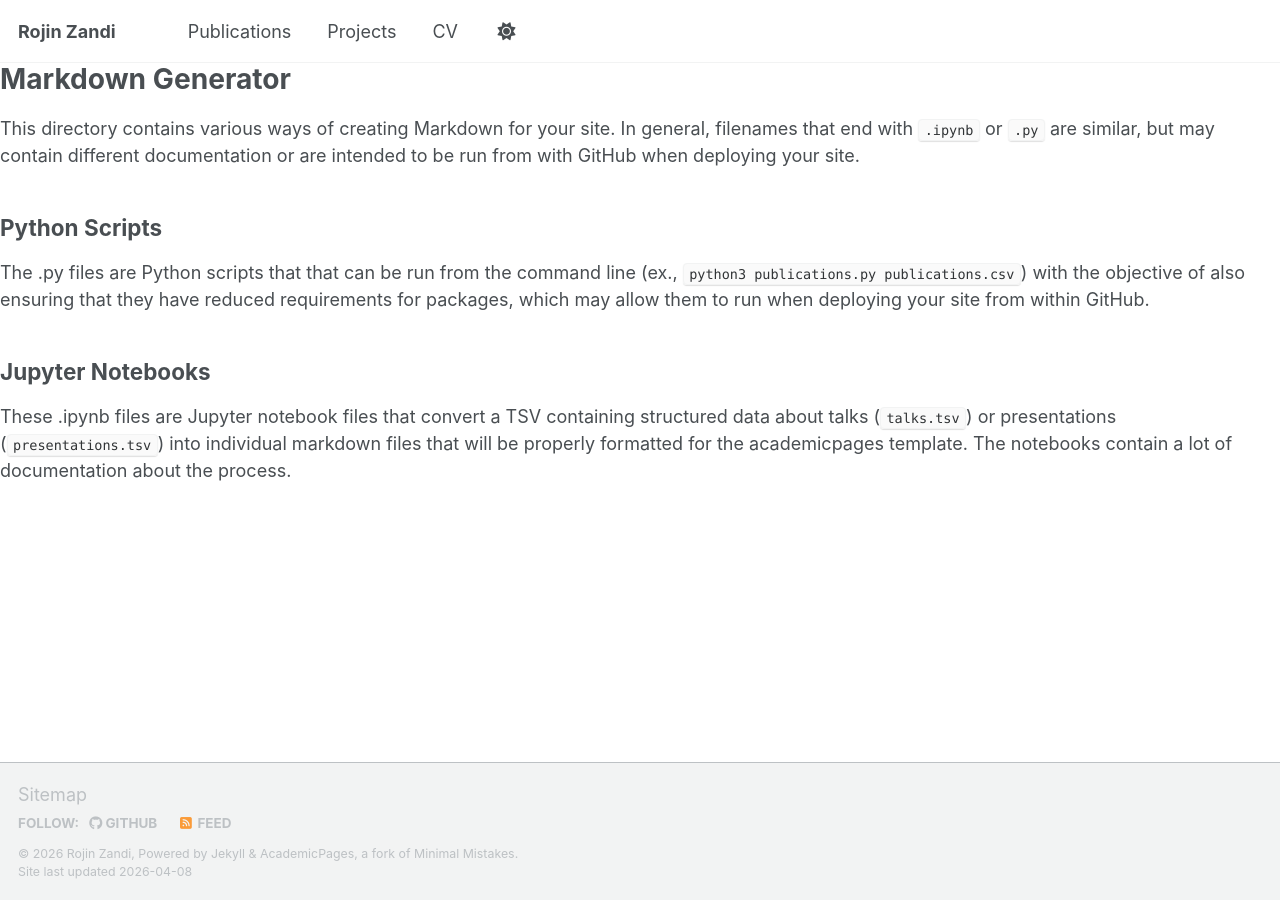
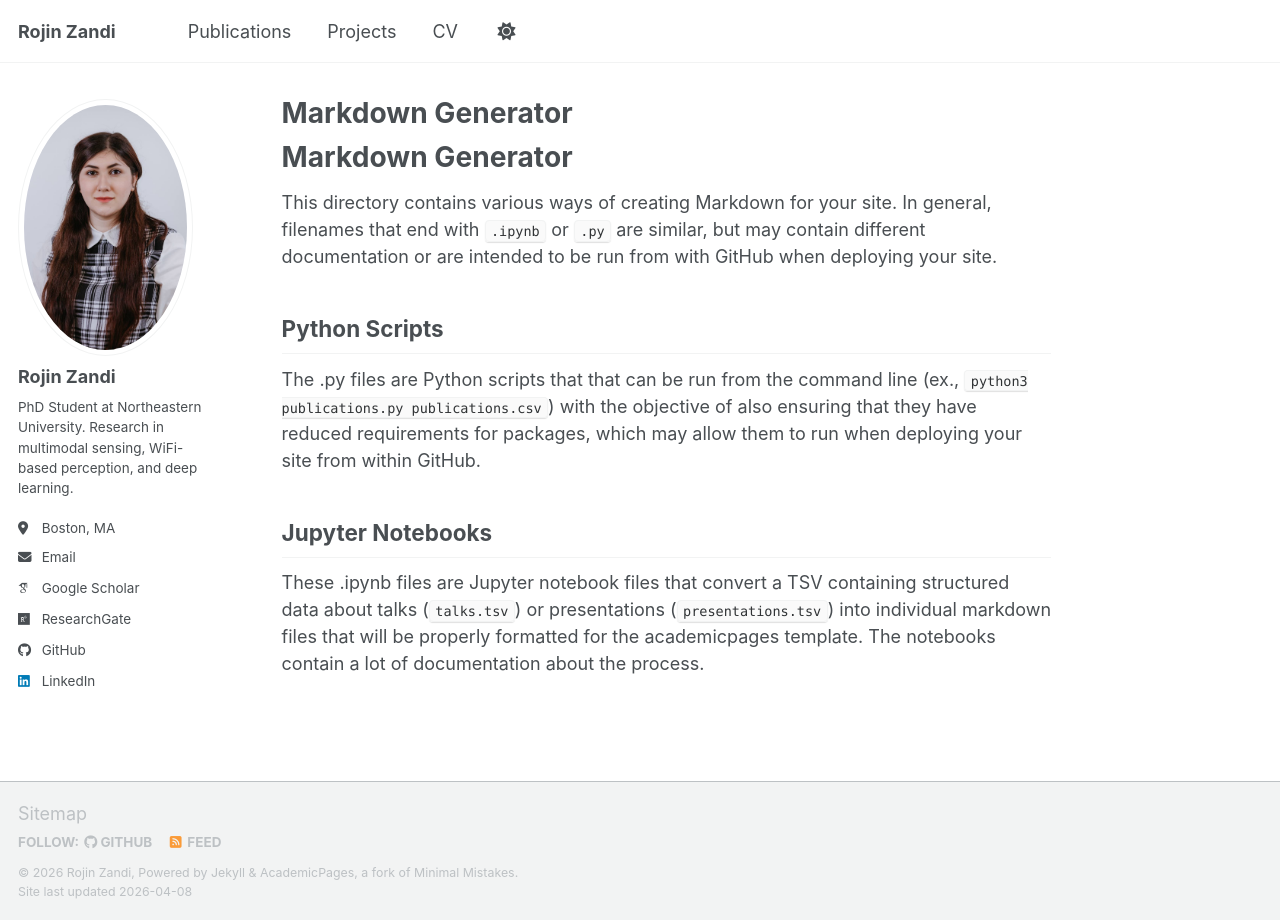
Before and after one commit to RojinZandi/RojinZandi.github.io, a Jekyll site: the page built from markdown_generator/README.md, in a window 1280 px wide. Built offline with Jekyll 4.4.1, drawn with Linux system fonts in a browser that asks for light colours; some web fonts are replaced; our own code applies the rules of GitHub Pages for plain Markdown files; a script bundle is joined from its source files by our own code; library files that are not in the unit come from our copies; some of the changed lines change nothing that is shown.

Commit message:
Revise site settings and author information
Updated site configuration with new author details and site settings.

```diff
--- a/_config.yml
+++ b/_config.yml
@@ -1,46 +1,330 @@
-# ---- SITE SETTINGS ----
-locale:                  "en-US"
-title:                   "Rojin Zandi"
-title_separator:         "-"
-name:                    "Rojin Zandi"
-description:             "PhD Student | Multimodal Sensing & Deep Learning"
-url:                     "https://rojinzandi.github.io"
-baseurl:                 ""
+# Welcome to Jekyll!
+#
+# This config file is meant for settings that affect your entire site, values
+# which you are expected to set up once and rarely need to edit after that.
+# For technical reasons, this file is *NOT* reloaded automatically when you use
+# `jekyll serve -l -H localhost`. If you change this file, please restart the
+# server process.
 
-# ---- SITE AUTHOR ----
+# Basic Site Settings
+locale                   : "en-US"
+site_theme               : "default"
+title                    : "Rojin Zandi"
+title_separator          : "-"
+name                     : &name "Rojin Zandi"
+description              : &description "PhD Student | Multimodal Sensing & Deep Learning"
+url                      : https://rojinzandi.github.io
+baseurl                  : ""
+repository               : "RojinZandi/RojinZandi.github.io"
+
+# Site Author
 author:
-  name:          "Rojin Zandi"
-  avatar:        "/images/profile.jpg"
-  bio:           "PhD Student at Northeastern University. Research in multimodal sensing, WiFi-based perception, and deep learning."
-  location:      "Boston, MA"
-  employer:
-  pubmed:
-  googlescholar: "https://scholar.google.com/citations?user=BYS_v0kAAAAJ&hl=en"
-  email:         "zandi.r@northeastern.edu"
-  researchgate:  "https://www.researchgate.net/profile/Rojin-Zandi"
-  uri:
-  bitbucket:
-  codepen:
-  dribbble:
-  flickr:
+  avatar           : "profile.jpg"
+  name             : "Rojin Zandi"
+  pronouns         :
+  bio              : "PhD Student at Northeastern University. Research in multimodal sensing, WiFi-based perception, and deep learning."
+  location         : "Boston, MA"
+  employer         :
+  uri              :
+  email            : "zandi.r@northeastern.edu"
+
+  # Academic websites
+  academia         :
+  arxiv            :
+  googlescholar    : "https://scholar.google.com/citations?user=BYS_v0kAAAAJ&hl=en"
+  inspire-hep      :
+  impactstory      :
+  orcid            :
+  semantic         :
+  ssrn             :
+  pubmed           :
+  researchgate     : "https://www.researchgate.net/profile/Rojin-Zandi"
+  scopus           :
+  zotero           :
+
+  # Repositories and software development
+  bitbucket        :
+  codepen          :
+  dribbble         :
+  github           : "RojinZandi"
+  kaggle           :
+  stackoverflow    :
+
+  # Social media
+  artstation       :
+  bluesky          :
+  facebook         :
+  flickr           :
+  foursquare       :
+  goodreads        :
+  google_plus      :
+  keybase          :
+  instagram        :
+  lastfm           :
+  linkedin         : "rojin-zandi"
+  mastodon         :
+  medium           :
+  pinterest        :
+  soundcloud       :
+  steam            :
+  telegram         :
+  tumblr           :
+  twitter          :
+  vine             :
+  weibo            :
+  wikipedia        :
+  xing             :
+  youtube          :
+  zhihu            :
+
+# Publication Category
+publication_category:
+  books:
+    title: 'Books'
+  manuscripts:
+    title: 'Journal Articles'
+  conferences:
+    title: 'Conference Papers'
+
+# Site Settings
+teaser                   :
+breadcrumbs              : false
+words_per_minute         : 160
+future                   : true
+read_more                : "disabled"
+talkmap_link             : false
+comments:
+  provider               :
+  disqus:
+    shortname            :
+  discourse:
+    server               :
   facebook:
-  foursquare:
-  github:        "RojinZandi"
-  google_plus:
-  keybase:
-  instagram:
-  impactstory:
-  lastfm:
-  linkedin:      "rojin-zandi"
-  orcid:
-  pinterest:
-  soundcloud:
-  stackoverflow:
-  steam:
-  tumblr:
-  twitter:
-  vine:
-  weibo:
-  xing:
-  youtube:
-  wikipedia:
+    appid                :
+    num_posts            :
+    colorscheme          :
+staticman:
+  allowedFields          : ['name', 'email', 'url', 'message']
+  branch                 : "gh-pages"
+  commitMessage          : "New comment."
+  filename               : comment-{@timestamp}
+  format                 : "yml"
+  moderation             : true
+  path                   : "_data/comments/{options.slug}"
+  requiredFields         : ['name', 'email', 'message']
+  transforms:
+    email                : "md5"
+  generatedFields:
+    date:
+      type               : "date"
+      options:
+        format           : "iso8601"
+atom_feed:
+  hide                   : false
+  path                   :
+
+
+# SEO Related
+google_site_verification :
+bing_site_verification   :
+alexa_site_verification  :
+yandex_site_verification :
+
+
+# Social Sharing
+twitter:
+  username               : &twitter
+facebook:
+  username               :
+  app_id                 :
+  publisher              :
+og_image                 :
+og_description           :
+social:
+  type                   :
+  name                   :
+  links:
+
+
+# Analytics
+analytics:
+  provider               :  "false"
+  google:
+    tracking_id          :
+
+
+# Reading Files
+include:
+  - .htaccess
+  - _pages
+  - files
+exclude:
+  - "*.sublime-project"
+  - "*.sublime-workspace"
+  - .asset-cache
+  - .bundle
+  - .github
+  - .jekyll-assets-cache
+  - .sass-cache
+  - assets/js/_main.js
+  - assets/js/plugins
+  - assets/js/vendor
+  - CHANGELOG
+  - Capfile
+  - config
+  - Dockerfile
+  - Gemfile
+  - Gruntfile.js
+  - gulpfile.js
+  - LICENSE
+  - local
+  - log
+  - node_modules
+  - package.json*
+  - Rakefile
+  - README
+  - tmp
+  - vendor
+keep_files:
+  - .git
+  - .svn
+encoding: "utf-8"
+markdown_ext: "markdown,mkdown,mkdn,mkd,md"
+
+
+# Conversion
+markdown: kramdown
+highlighter: rouge
+lsi: false
+excerpt_separator: "\n\n"
+incremental: false
+
+
+# Markdown Processing
+kramdown:
+  input: GFM
+  hard_wrap: false
+  auto_ids: true
+  footnote_nr: 1
+  entity_output: as_char
+  toc_levels: 1..6
+  smart_quotes: lsquo,rsquo,ldquo,rdquo
+  enable_coderay: false
+
+
+# Collections
+collections:
+  teaching:
+    output: true
+    permalink: /:collection/:path/
+  publications:
+    output: true
+    permalink: /:collection/:path/
+  portfolio:
+    output: true
+    permalink: /:collection/:path/
+  talks:
+    output: true
+    permalink: /:collection/:path/
+
+
+# Defaults
+defaults:
+  # _posts
+  - scope:
+      path: ""
+      type: posts
+    values:
+      layout: single
+      author_profile: true
+      read_time: true
+      comments: true
+      share: true
+      related: true
+  # _pages
+  - scope:
+      path: ""
+      type: pages
+    values:
+      layout: single
+      author_profile: true
+  # _teaching
+  - scope:
+      path: ""
+      type: teaching
+    values:
+      layout: single
+      author_profile: true
+      share: true
+      comments: true
+  # _publications
+  - scope:
+      path: ""
+      type: publications
+    values:
+      layout: single
+      author_profile: true
+      share: true
+      comments: true
+  # _portfolio
+  - scope:
+      path: ""
+      type: portfolio
+    values:
+      layout: single
+      author_profile: true
+      share: true
+      comment: true
+  # _talks
+  - scope:
+      path: ""
+      type: talks
+    values:
+      layout: talk
+      author_profile: true
+      share: true
+
+
+# Sass/SCSS
+sass:
+  sass_dir: _sass
+  style: compressed
+
+
+# Outputting
+permalink: /:categories/:title/
+timezone: Etc/UTC
+
+
+# Plugins
+plugins:
+  - jekyll-feed
+  - jekyll-gist
+  - jekyll-paginate
+  - jekyll-sitemap
+  - jekyll-redirect-from
+  - jemoji
+
+whitelist:
+  - jekyll-feed
+  - jekyll-gist
+  - jekyll-paginate
+  - jekyll-sitemap
+  - jekyll-redirect-from
+  - jemoji
+
+
+# Archives
+category_archive:
+  type: liquid
+  path: /categories/
+tag_archive:
+  type: liquid
+  path: /tags/
+
+
+# HTML Compression
+compress_html:
+  clippings: all
+  ignore:
+    envs: development
```
